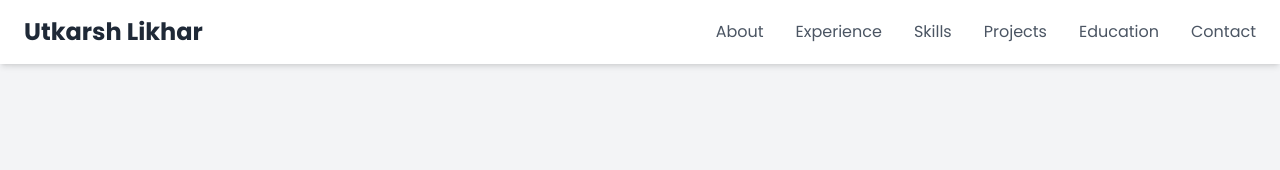
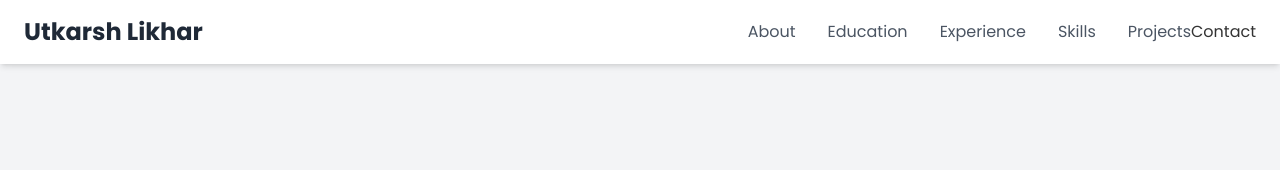
Before and after one commit to utkarsh1109/UtkarshLikhar.github.io, a plain HTML site: page index.html in a window 1280 px wide. Shown: the top 170 px of the page. Drawn offline with nearby package versions, Linux system fonts and the light colour scheme.

Commit message:
Update index.html

```diff
--- a/index.html
+++ b/index.html
@@ -104,10 +104,10 @@
             <a href="#" class="text-2xl font-bold text-gray-800">Utkarsh Likhar</a>
             <div class="hidden md:flex space-x-8">
                 <a href="#about" class="text-gray-600 hover:text-gray-800 nav-link">About</a>
+                <a href="#education" class="text-gray-600 hover:text-gray-800 nav-link">Education</a>
                 <a href="#experience" class="text-gray-600 hover:text-gray-800 nav-link">Experience</a>
                 <a href="#skills" class="text-gray-600 hover:text-gray-800 nav-link">Skills</a>
-                <a href="#projects" class="text-gray-600 hover:text-gray-800 nav-link">Projects</a>
-                <a href="#education" class="text-gray-600 hover:text-gray-800 nav-link">Education</a>
+                <a href="#projects" class="text-gray-600 hover:text-gray-800 nav-link">Projects</a
                 <a href="#contact" class="text-gray-600 hover:text-gray-800 nav-link">Contact</a>
             </div>
             <!-- Mobile Menu Button -->
@@ -118,10 +118,10 @@
         <!-- Mobile Menu -->
         <div id="mobile-menu" class="hidden md:hidden bg-white">
             <a href="#about" class="block py-2 px-4 text-sm hover:bg-gray-200">About</a>
+            <a href="#education" class="block py-2 px-4 text-sm hover:bg-gray-200">Education</a>
             <a href="#experience" class="block py-2 px-4 text-sm hover:bg-gray-200">Experience</a>
             <a href="#skills" class="block py-2 px-4 text-sm hover:bg-gray-200">skills</a>
             <a href="#projects" class="block py-2 px-4 text-sm hover:bg-gray-200">Projects</a>
-            <a href="#education" class="block py-2 px-4 text-sm hover:bg-gray-200">Education</a>
             <a href="#contact" class="block py-2 px-4 text-sm hover:bg-gray-200">Contact</a>
         </div>
     </header>
```
